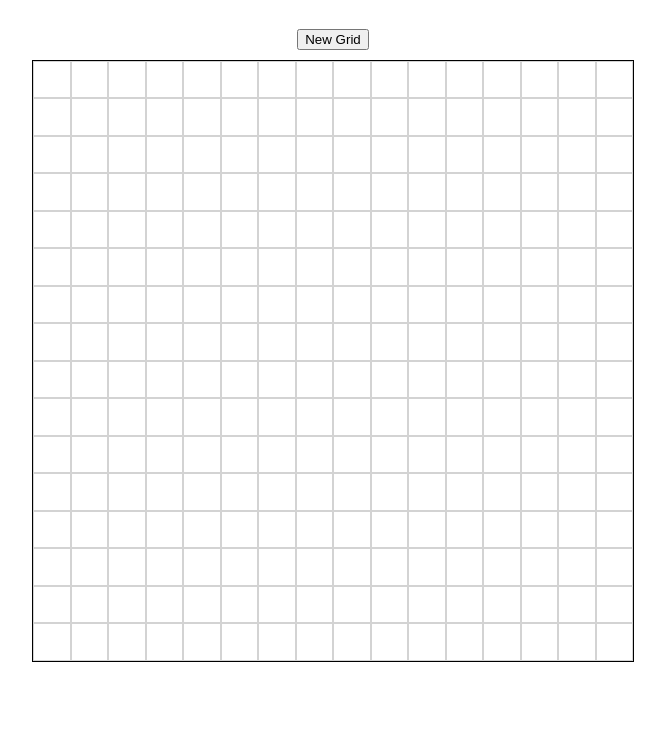
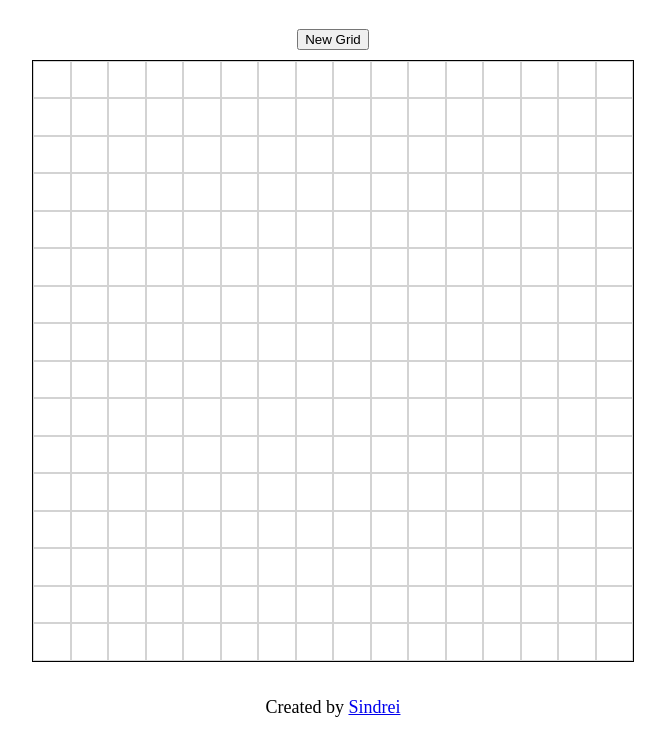
Before and after one commit to Sindrei/etch-a-sketch, a plain HTML site: page index.html in a window 1280 px wide. Shown: the part 69-800 px from the top of the page, without its empty margins (307-972 px from the left). Drawn offline with Linux system fonts and the light colour scheme.

Commit message:
Added footer

```diff
--- a/index.html
+++ b/index.html
@@ -13,5 +13,8 @@
     <h1 class="heading">Etch-A-Sketch</h1>
     <div class="header"><button class="button-new">New Grid</button></div>
     <div class="grid-container"></div>
+    <footer>
+      <p>Created by <a href="https://github.com/Sindrei">Sindrei</a></p>
+    </footer>
   </body>
 </html>
--- a/style.css
+++ b/style.css
@@ -2,6 +2,8 @@ body {
     display: flex;
     flex-direction: column;
     align-items: center;
+    min-height: 100%;
+    justify-content: space-between;
 }
 
 .grid-container {
@@ -29,3 +31,17 @@ body {
     margin: 10px 0;
     display: block;
 }
+
+footer {
+    display: flex;
+    width: 100%;
+    height: 3rem;
+    bottom: 0;
+    position: absolute;
+    align-items: center;
+    justify-content: center;
+}
+
+footer p {
+    font-size: 18px;
+}
```
